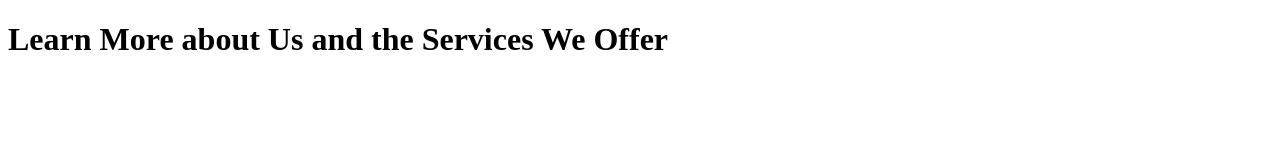
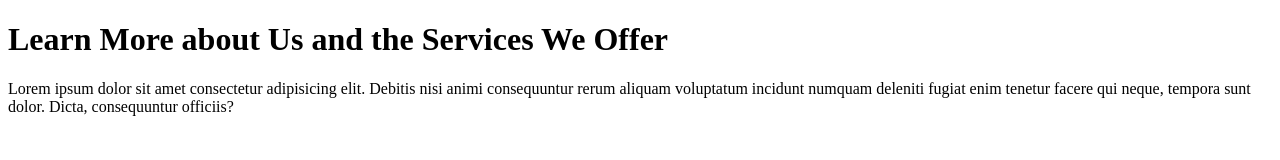
Before and after one commit to Damilp7/my-first-webpage, a plain HTML site: page others/about.html in a window 1280 px wide. Drawn offline with Linux system fonts and the light colour scheme.

Commit message:
This is my second commit

```diff
--- a/others/about.html
+++ b/others/about.html
@@ -5,5 +5,6 @@
     </head>
     <body>
         <h1>Learn More about Us and the Services We Offer</h1>
+        <p>Lorem ipsum dolor sit amet consectetur adipisicing elit. Debitis nisi animi consequuntur rerum aliquam voluptatum incidunt numquam deleniti fugiat enim tenetur facere qui neque, tempora sunt dolor. Dicta, consequuntur officiis?</p>
     </body>
 </html>
```
